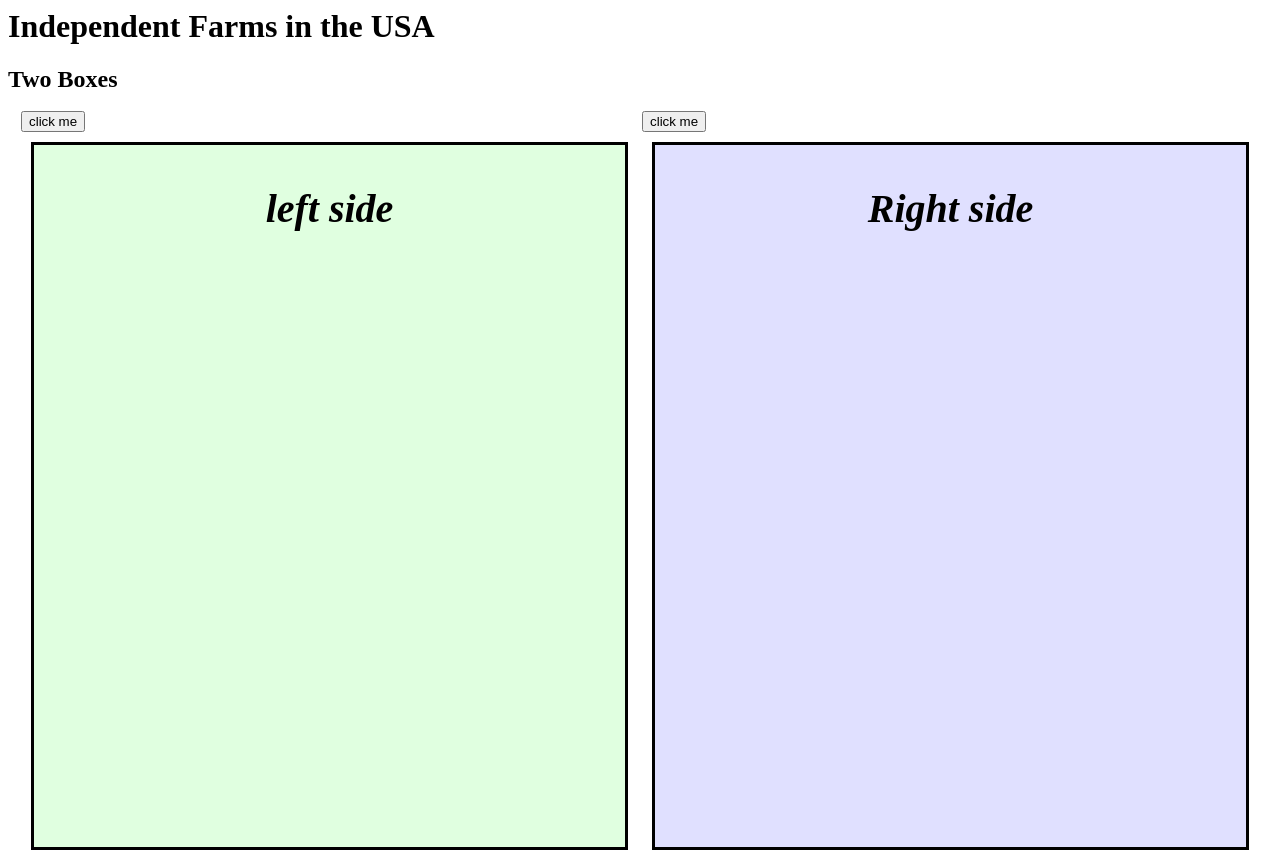
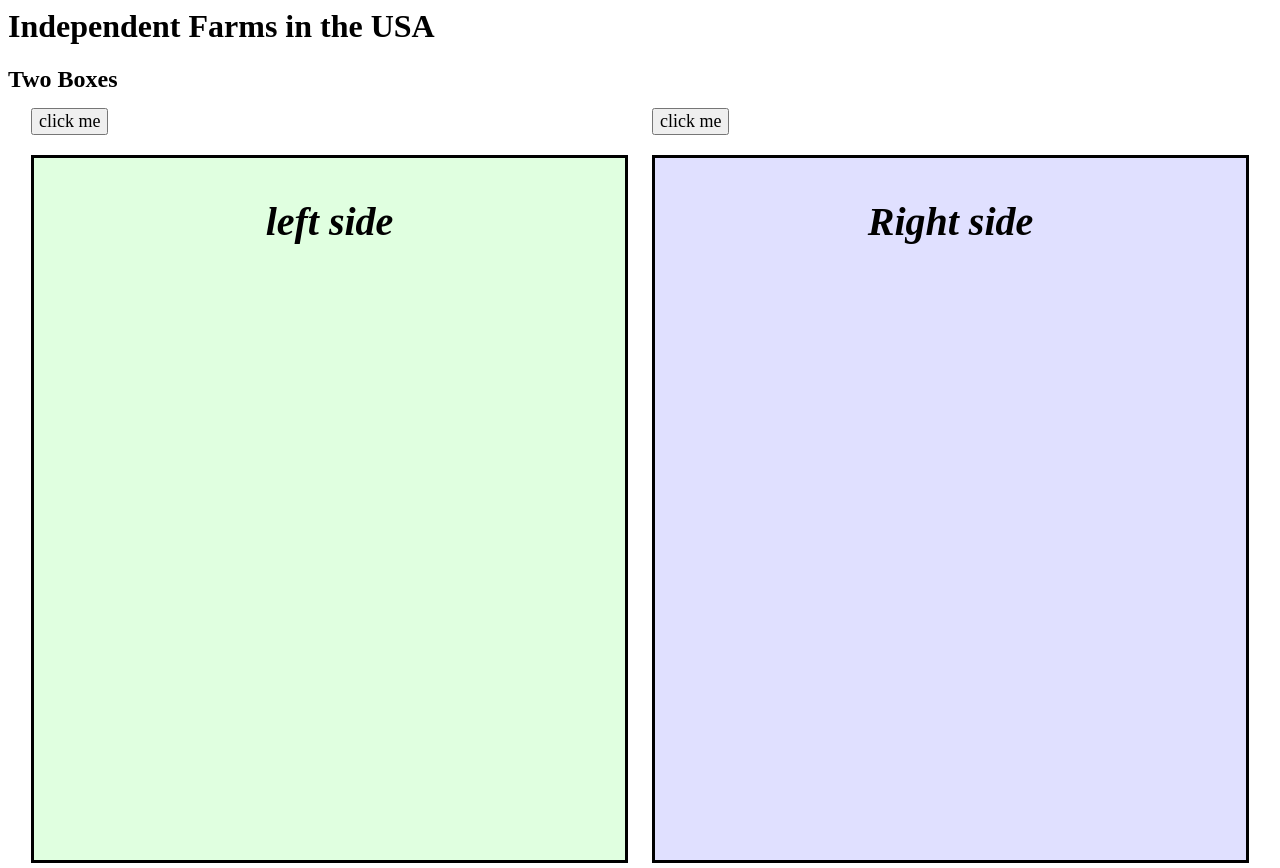
Before and after one commit to feaven-berhe/Examples, a plain HTML site: page twoboxesnomap.html in a window 1280 px wide. Drawn offline with nearby package versions, Linux system fonts and the light colour scheme.

Commit message:
larger button font

```diff
--- a/twoboxesnomap.html
+++ b/twoboxesnomap.html
@@ -40,6 +40,11 @@ console.log("displaying RightMap");
     font-family: "Times New Roman", Times, serif;
     font-size: 40px;
     font-weight: bold;
+  }
+  button{
+    margin: 10px;
+    font-family: "Times New Roman", Times, serif;
+    font-size: 18px;
   }
   #outermostDiv{
     margin: 10px;
```
